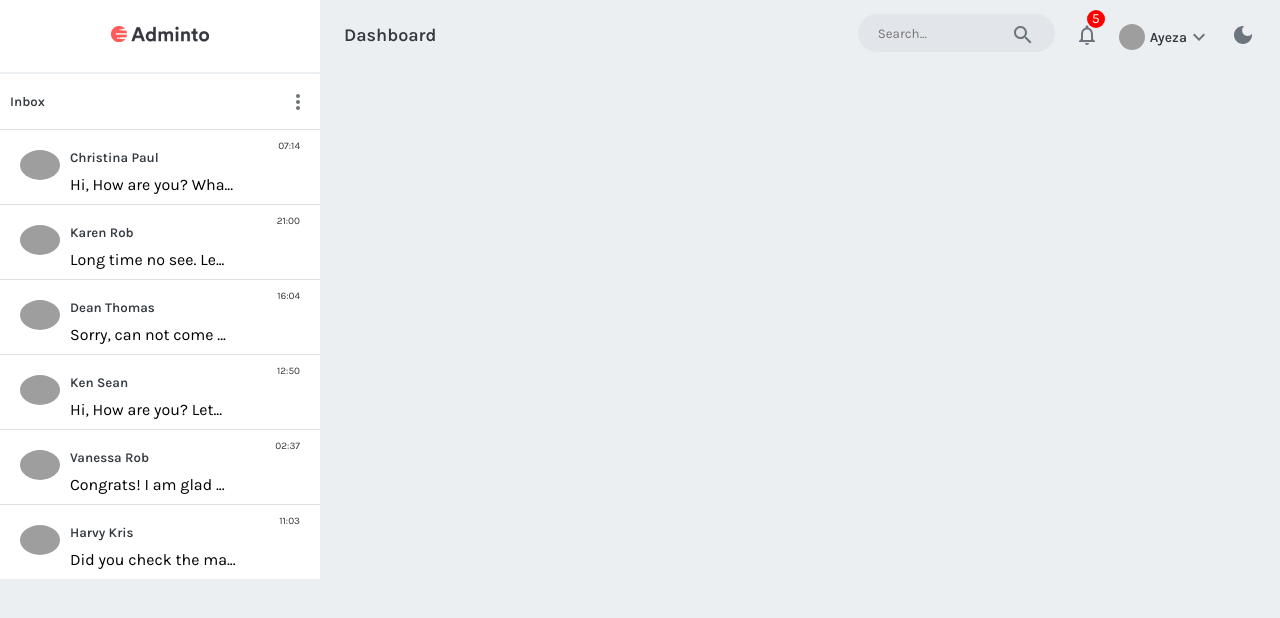
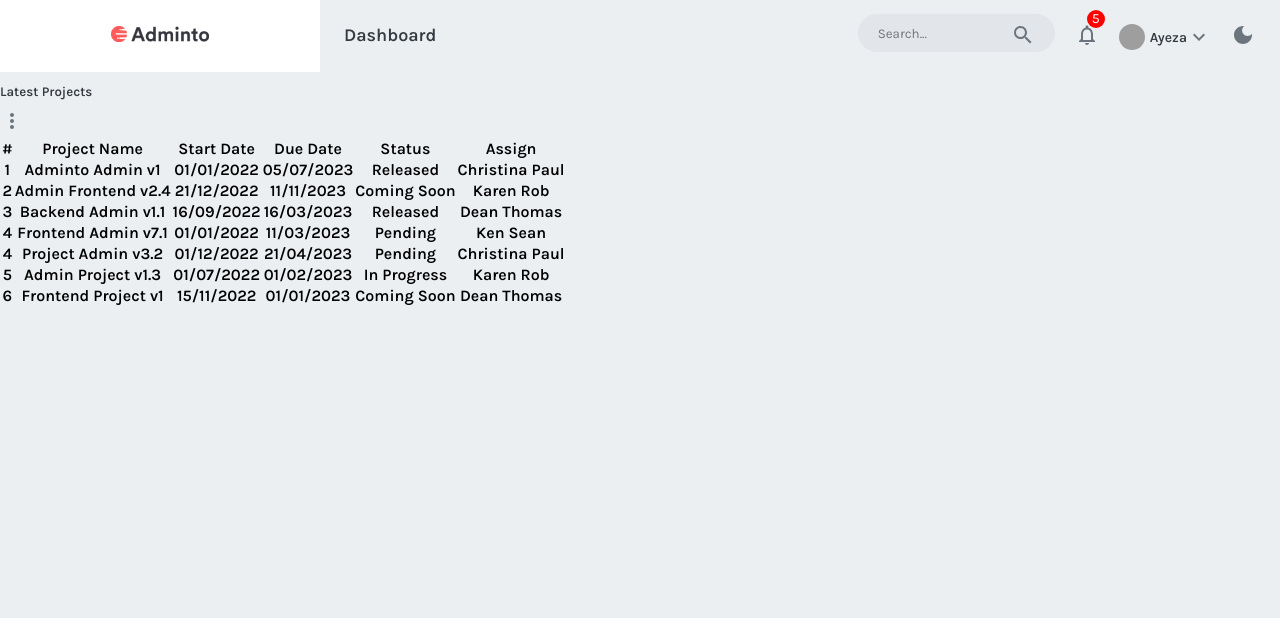
Before and after one commit to ayezabashir/ReactJs-AdminDashboard, a React (Vite) app: page / in a window 1280 px wide. Shown: the top 618 px of the page. Built offline with nearby package versions, Linux system fonts and the light colour scheme; grey boxes are pictures that could not be loaded.

Commit message:
project component

```diff
--- a/src/App.jsx
+++ b/src/App.jsx
@@ -2,7 +2,8 @@ import './App.scss'
 import Header from './components/header/Header'
 // import Sidebar from './components/sidebar/Sidebar'
 // import Users from './components/users/Users';
-import Inbox from './components/inbox/Inbox';
+// import Inbox from './components/inbox/Inbox';
+import Projects from './components/projects/Projects';
 import { useState } from 'react';
 function App() {
   const [lightmode, setLightmMode] = useState(true);
@@ -14,7 +15,8 @@ function App() {
       <Header mode={switchModes} light={lightmode} />
       {/* <Sidebar /> */}
       {/* <Users /> */}
-      <Inbox />
+      {/* <Inbox /> */}
+      <Projects />
     </>
   )
 }
--- a/src/assets/data/data.js
+++ b/src/assets/data/data.js
@@ -84,3 +84,69 @@ export const usercard = [
         role: "Developer",
     }
 ]
+
+export const projects = [
+    {
+        id: 1,
+        pName: "Adminto Admin v1",
+        startDate: '01/01/2022',
+        dueDate: '05/07/2023',
+        pStatus: 'Released',
+        assigned: 'Christina Paul',
+        color: "#F9CB5B",
+    },
+    {
+        id: 2,
+        pName: "Admin Frontend v2.4",
+        startDate: '21/12/2022',
+        dueDate: '11/11/2023',
+        pStatus: 'Coming Soon',
+        assigned: 'Karen Rob',
+        color: "#5B69BC",
+    },
+    {
+        id: 3,
+        pName: "Backend Admin v1.1",
+        startDate: '16/09/2022',
+        dueDate: '16/03/2023',
+        pStatus: 'Released',
+        assigned: 'Dean Thomas',
+        color: "#18C66E",
+    },
+    {
+        id: 4,
+        pName: "Frontend Admin v7.1",
+        startDate: '01/01/2022',
+        dueDate: '11/03/2023',
+        pStatus: 'Pending',
+        assigned: 'Ken Sean',
+        color: "#3EBBE1",
+    },
+    {
+        id: 4,
+        pName: "Project Admin v3.2",
+        startDate: '01/12/2022',
+        dueDate: '21/04/2023',
+        pStatus: 'Pending',
+        assigned: 'Christina Paul',
+        color: "#3EBBE1",
+    },
+    {
+        id: 5,
+        pName: "Admin Project v1.3",
+        startDate: '01/07/2022',
+        dueDate: '01/02/2023',
+        pStatus: 'In Progress',
+        assigned: 'Karen Rob',
+        color: "#FFCDE9",
+    },
+    {
+        id: 6,
+        pName: "Frontend Project v1",
+        startDate: '15/11/2022',
+        dueDate: '01/01/2023',
+        pStatus: 'Coming Soon',
+        assigned: 'Dean Thomas',
+        color: "#5B69BC",
+    },
+]
--- /dev/null
+++ b/src/components/projects/Projects.jsx
@@ -0,0 +1,38 @@
+import { projects } from '../../assets/data/data'
+import MoreVertIcon from '@mui/icons-material/MoreVert';
+const Projects = () => {
+    return (
+        <>
+            <div className="projects">
+                <div className="project-header">
+                    <h5>Latest Projects</h5>
+                    <MoreVertIcon className='icon' />
+                </div>
+                <div className="table">
+                    <table>
+                        <tr className='t-header'>
+                            <th>#</th>
+                            <th>Project Name</th>
+                            <th>Start Date</th>
+                            <th>Due Date</th>
+                            <th>Status</th>
+                            <th>Assign</th>
+                        </tr >
+                        {projects.map(item => (
+                            <tr className='t-body' key={item.id}>
+                                <th>{item.id}</th>
+                                <th>{item.pName}</th>
+                                <th>{item.startDate}</th>
+                                <th>{item.dueDate}</th>
+                                <th>{item.pStatus}</th>
+                                <th>{item.assigned}</th>
+                            </tr>
+                        ))}
+                    </table>
+                </div>
+            </div>
+        </>
+    )
+}
+
+export default Projects
```
